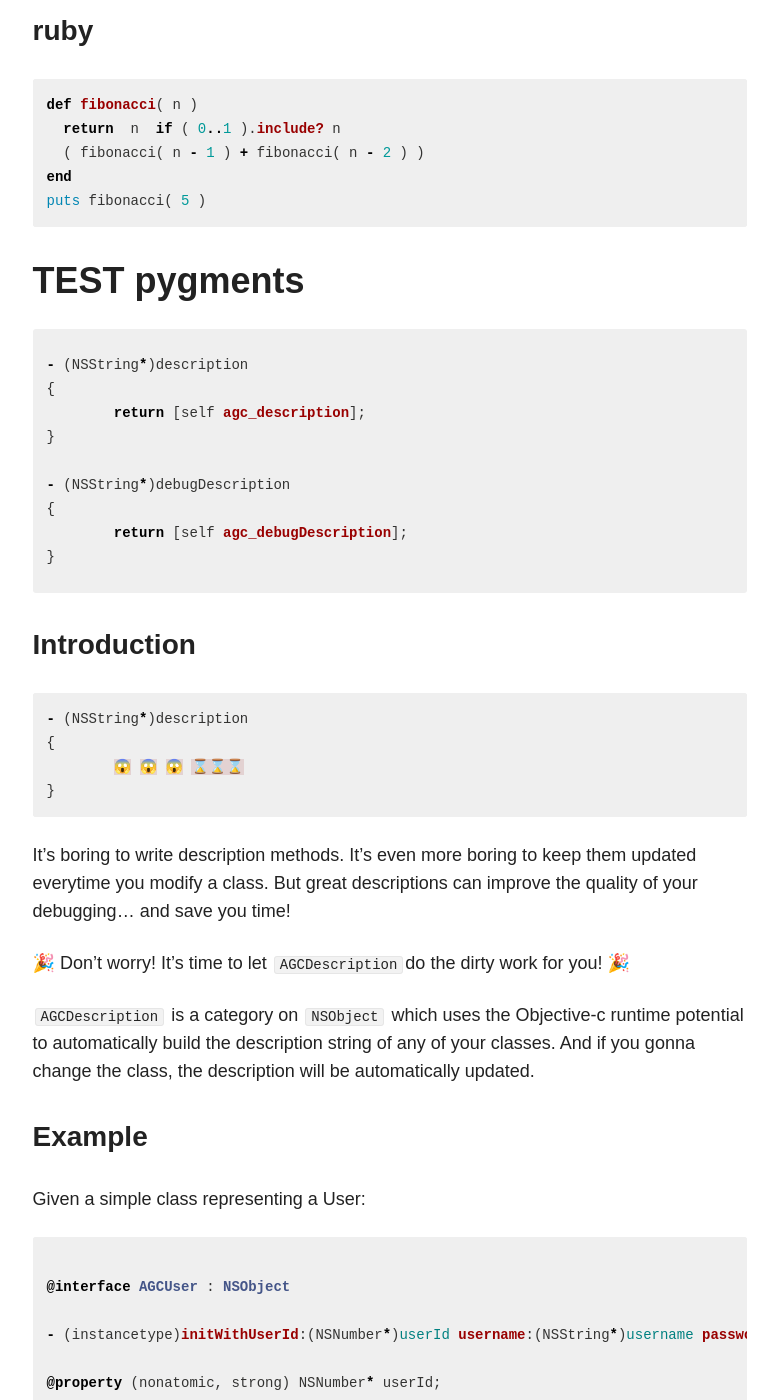
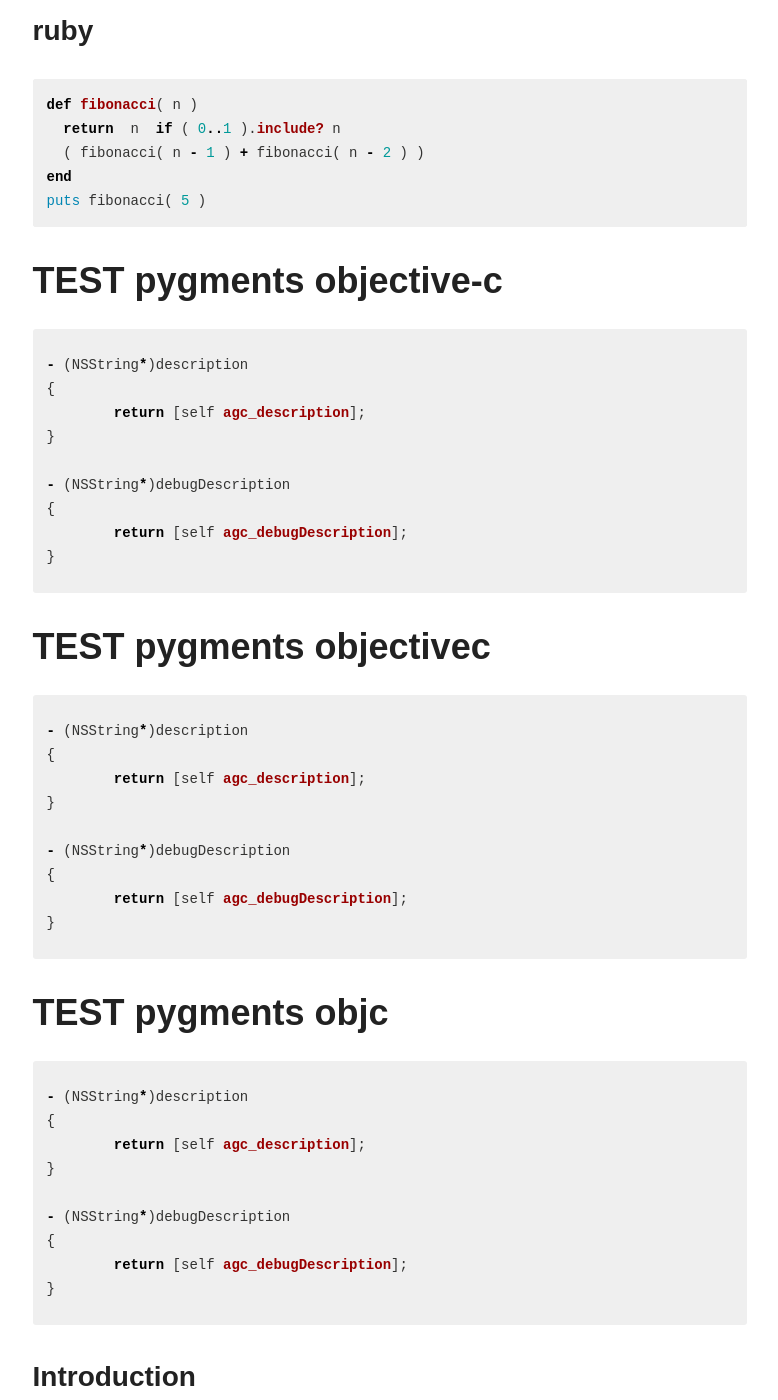
Before and after one commit to andreacipriani/andreacipriani.github.io, a Jekyll site: the page built from _posts/blog/2015-05-18-AGCDescription.md, in a window 1280 px wide and 1400 px high, scrolled down 1777 px. Shown: the whole window, without its empty margins (347-1125 px from the left). Built offline with Jekyll 4.4.1, drawn with Linux system fonts in a browser that asks for light colours; nearby versions of some CDN libraries.

Commit message:
testing syntax markdown

````diff
--- a/_config.yml
+++ b/_config.yml
@@ -21,12 +21,12 @@ gems:
   - jekyll-sitemap
   - jekyll-gist
 
-kramdown:
-  auto_ids: true
-  footnote_nr: 1
-  entity_output: as_char
-  toc_levels: 1..2
-  enable_coderay: false
+#kramdown:
+ # auto_ids: true
+ #footnote_nr: 1
+ #entity_output: as_char
+ #toc_levels: 1..2
+ #enable_coderay: false
 
 mathjax: true
 
--- a/_posts/blog/2015-05-18-AGCDescription.md
+++ b/_posts/blog/2015-05-18-AGCDescription.md
@@ -28,7 +28,7 @@ date: 2015-05-18T14:00:00-02:00
 }
 ```
 
-### objc
+### objectivec
 
 ```objectivec
 - (NSString*)description
@@ -41,6 +41,7 @@ date: 2015-05-18T14:00:00-02:00
 	return [self agc_debugDescription];
 }
 ```
+
 ### No name
 
 ```
@@ -65,7 +66,7 @@ end
 puts fibonacci( 5 )
 ```
 
-# TEST pygments
+# TEST pygments objective-c
 
 {% highlight objective-c %}
 
@@ -81,6 +82,37 @@ puts fibonacci( 5 )
 
 {% endhighlight %}
 
+# TEST pygments objectivec
+
+{% highlight objective-c %}
+
+- (NSString*)description
+{
+	return [self agc_description];
+}
+
+- (NSString*)debugDescription
+{
+	return [self agc_debugDescription];
+}
+
+{% endhighlight %}
+
+# TEST pygments objc
+
+{% highlight objc %}
+
+- (NSString*)description
+{
+	return [self agc_description];
+}
+
+- (NSString*)debugDescription
+{
+	return [self agc_debugDescription];
+}
+
+{% endhighlight %}
 
 ### Introduction
 
````
